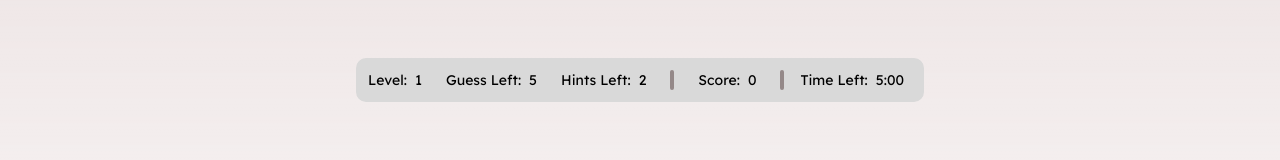
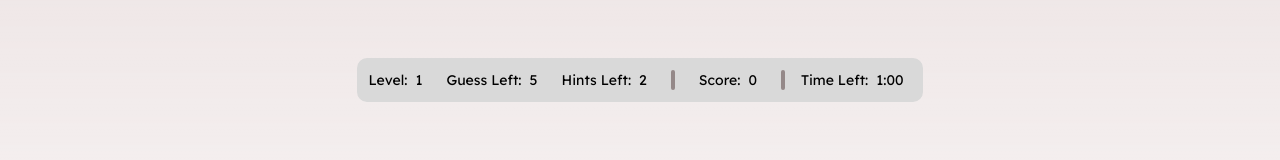
Before and after one commit to NavaneethNidadavolu/cs-161-individual-letter-detective, a Next.js app in the folder dev/frontend/: page /play in a window 1280 px wide. Shown: the part 230-390 px from the top of the page. Built offline with nearby package versions, Linux system fonts and the light colour scheme.

Commit message:
incremental levels added

```diff
--- a/dev/frontend/app/play/page.tsx
+++ b/dev/frontend/app/play/page.tsx
@@ -44,7 +44,7 @@ function generateRandomNumber(length: number) {
 export default function Play() {
 
     const start_length = 5;
-    const level_duration = 5;
+    const level_duration = 1;
     const progress: LevelData[] = [];
     const prevNumbers = new Set<string>();
     const [timerStarted, setTimerStarted] = useState(false);
@@ -78,7 +78,6 @@ export default function Play() {
             number = generateRandomNumber(numLength);
         }
 
-        console.log("Number: " + number);
         prevNumbers.add(number);
 
         setLevel({
@@ -92,13 +91,19 @@ export default function Play() {
             isRevealed: false
         });
 
+        setRevealing(false);
+        setCurrentReveal(-1);
+        setCurrentGuess("");
+        setgameOver(false);
+
         let pattern = Array.from({ length: number.length }, (_, index) => index);
         setRevealingPattern(shuffleArray(pattern));
+        setTimeout(() => {
             setLoading(false);
+        }, 500);
     }
 
     function revealNext(currentIndex: number, isOpen: boolean) {
-        console.log(currentIndex, isOpen);
 
         if (isOpen) {
             setTimeout(() => {
@@ -108,7 +113,7 @@ export default function Play() {
             return;
         }
 
-        if (currentIndex < revealingPattern.length && !isOpen) {
+        if (currentIndex < revealingPattern.length - 1 && !isOpen) {
             setTimeout(() => {
                 setCurrentReveal(revealingPattern[currentIndex + 1]);
                 revealNext(currentIndex + 1, true);
@@ -116,11 +121,13 @@ export default function Play() {
         }
         else {
             setCurrentReveal(-1);
+            setTimeout(() => {
                 setLevel({
                     ...level,
                     isRevealed: true
                 });
                 setTimerStarted(true);
+            }, 1000);
         }
     }
 
@@ -140,7 +147,7 @@ export default function Play() {
                 'auth-token': localStorage.getItem('auth-token') || ""
             },
             body: JSON.stringify({
-                score: totalScore
+                score: calculateTotalScore()
             }),
         });
 
@@ -149,6 +156,12 @@ export default function Play() {
         }
         else {
             toast.error("Failed to save game");
+        }
+    }
+
+    function finish() {
+        if (localStorage.getItem('login')) {
+            saveGame();
         }
     }
 
@@ -211,6 +224,8 @@ export default function Play() {
                                                 <div>Time Left: </div>
                                                 <div className="mx-2"><CountdownTimer startTimer={timerStarted} initialMinutes={level_duration} onComplete={() => {
                                                     toast.warning("Time's up");
+                                                    setgameOver(true);
+                                                    finish();
                                                 }} /></div>
                                             </div>
                                         </div>
@@ -289,18 +304,15 @@ export default function Play() {
                                                                             score: 0,
                                                                         });
                                                                         setgameOver(true);
-                                                                        saveGame();
+                                                                        finish();
                                                                     }
-                                                                    else if (level.guess_left <= 4) {
+                                                                    else {
                                                                         setLevel({
                                                                             ...level,
                                                                             score: level.score - 10,
+                                                                            guess_left: level.guess_left - 1
                                                                         });
                                                                     }
-                                                                    setLevel({
-                                                                        ...level,
-                                                                        guess_left: level.guess_left - 1
-                                                                    });
                                                                 }
                                                             }
                                                             else {
--- a/dev/frontend/components/timer.tsx
+++ b/dev/frontend/components/timer.tsx
@@ -1,6 +1,6 @@
 import { useState, useEffect } from "react";
 
-const CountdownTimer = ({ initialMinutes = 5, startTimer, onComplete }: { initialMinutes: number, startTimer: boolean, onComplete: any }) => {
+const CountdownTimer = ({ initialMinutes = 5, startTimer, onComplete }: { initialMinutes: number, startTimer: boolean, onComplete: () => void }) => {
 
     const [time, setTime] = useState({
         minutes: initialMinutes,
@@ -8,26 +8,25 @@ const CountdownTimer = ({ initialMinutes = 5, startTimer, onComplete }: { initia
     });
 
     useEffect(() => {
-        let countdown: any;
+        let countdown: NodeJS.Timeout;
         if (startTimer) {
             countdown = setInterval(() => {
-                if (time.minutes === 0 && time.seconds === 0) {
+                setTime(prevTime => {
+                    if (prevTime.minutes === 0 && prevTime.seconds === 0) {
                         clearInterval(countdown);
                         if (onComplete) onComplete();
-                } else {
-                    setTime(prevTime => {
-                        if (prevTime.seconds === 0) {
+                        return { minutes: initialMinutes, seconds: 0 };
+                    } else if (prevTime.seconds === 0) {
                         return { minutes: prevTime.minutes - 1, seconds: 59 };
                     } else {
                         return { ...prevTime, seconds: prevTime.seconds - 1 };
                     }
                 });
-                }
             }, 1000);
         }
 
         return () => clearInterval(countdown);
-    }, [startTimer]);
+    }, [startTimer, initialMinutes, onComplete]);
 
     return (
         <div>
```
Lines whose indentation alone changed are shown as unchanged.
